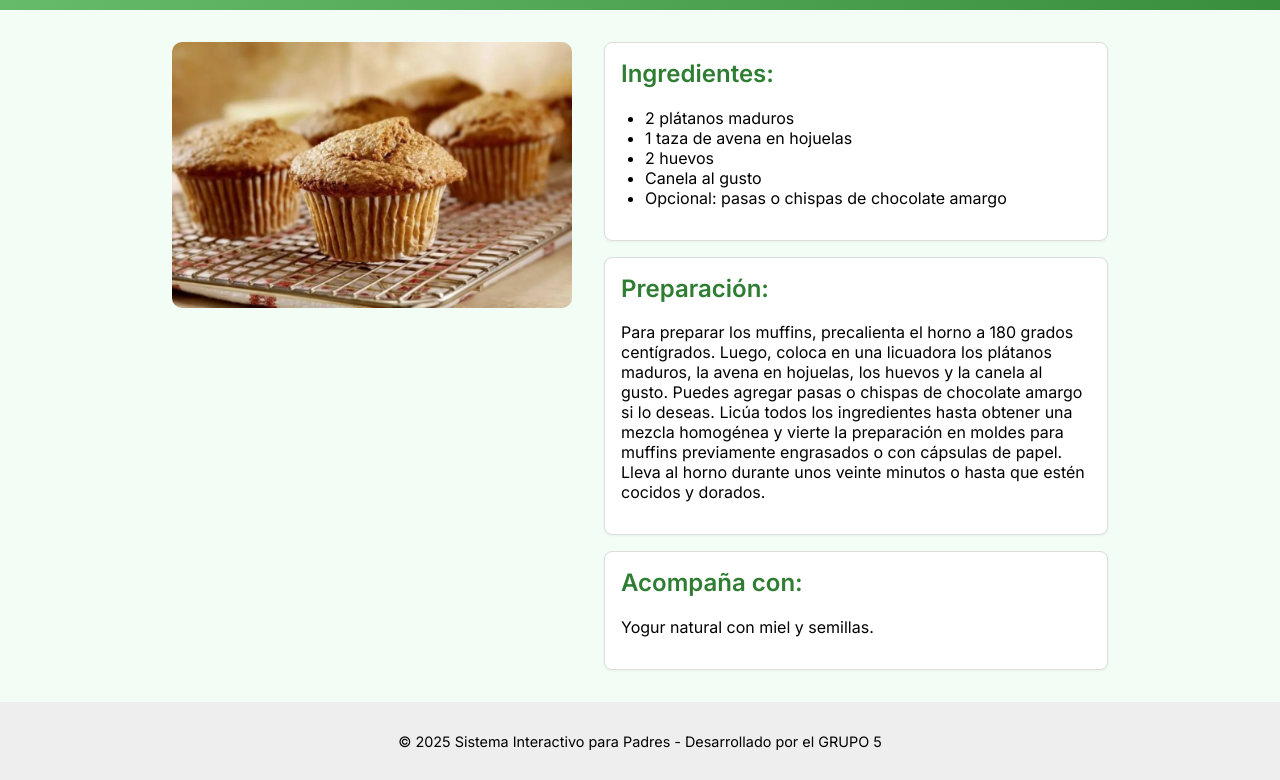
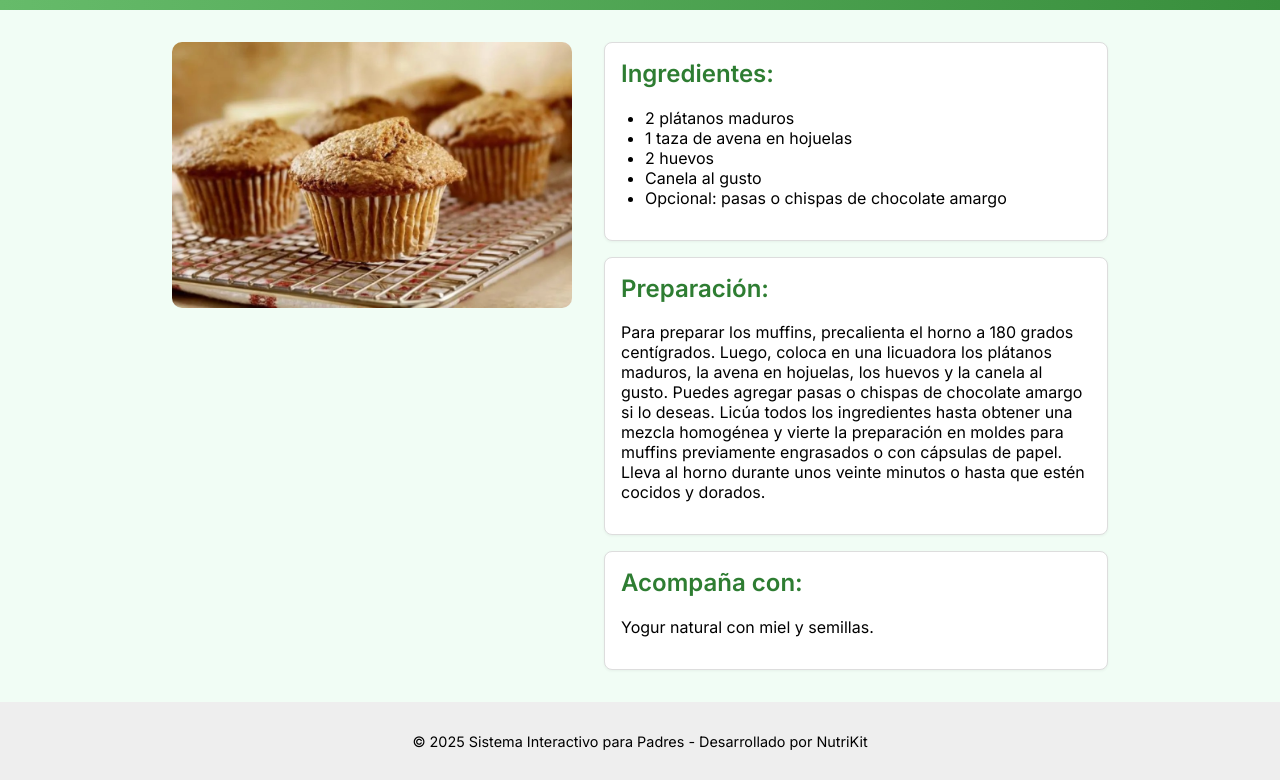
Before and after one commit to proyectoeducativo1/loncheraseducativas, a plain HTML site: page muffinsdeplatano.html in a window 1280 px wide. Shown: the part 40-820 px from the top of the page. Drawn offline with Linux system fonts and the light colour scheme.

Commit message:
Update muffinsdeplatano.html

```diff
--- a/muffinsdeplatano.html
+++ b/muffinsdeplatano.html
@@ -188,7 +188,7 @@
 
   <!-- FOOTER -->
   <footer>
-    <p>© 2025 Sistema Interactivo para Padres - Desarrollado por el GRUPO 5</p>
+    <p>© 2025 Sistema Interactivo para Padres - Desarrollado por NutriKit</p>
   </footer>
 
 </body>
```
